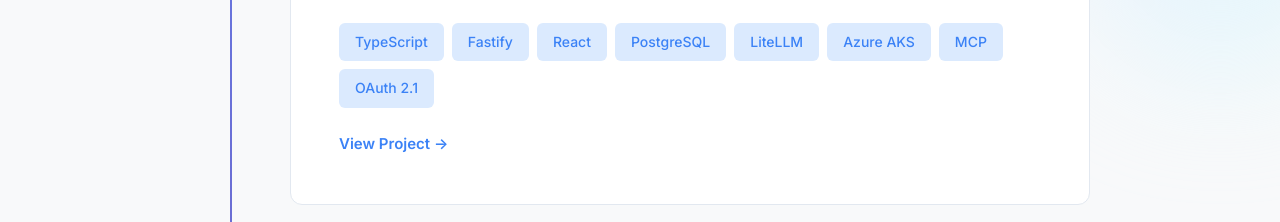
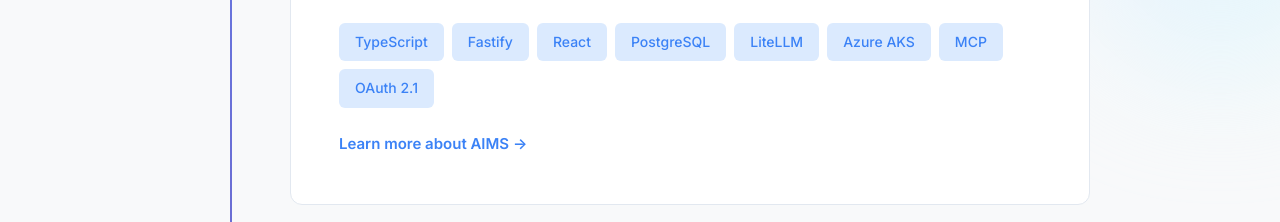
Before and after one commit to Chetanvaidada/Portfolio, a React (Vite) app: page / in a window 1280 px wide. Shown: the part 2080-2302 px from the top of the page. Built offline with nearby package versions, Linux system fonts and the light colour scheme.

Commit message:
Change AIMS link text to Learn more about AIMS

```diff
--- a/src/components/Experience.jsx
+++ b/src/components/Experience.jsx
@@ -87,7 +87,7 @@ function Experience() {
                                 </div>
                                 {exp.projectLink && (
                                     <a href={exp.projectLink} className="experience-project-link" target="_blank" rel="noreferrer">
-                                        View Project →
+                                        Learn more about AIMS →
                                     </a>
                                 )}
                             </div>
```
